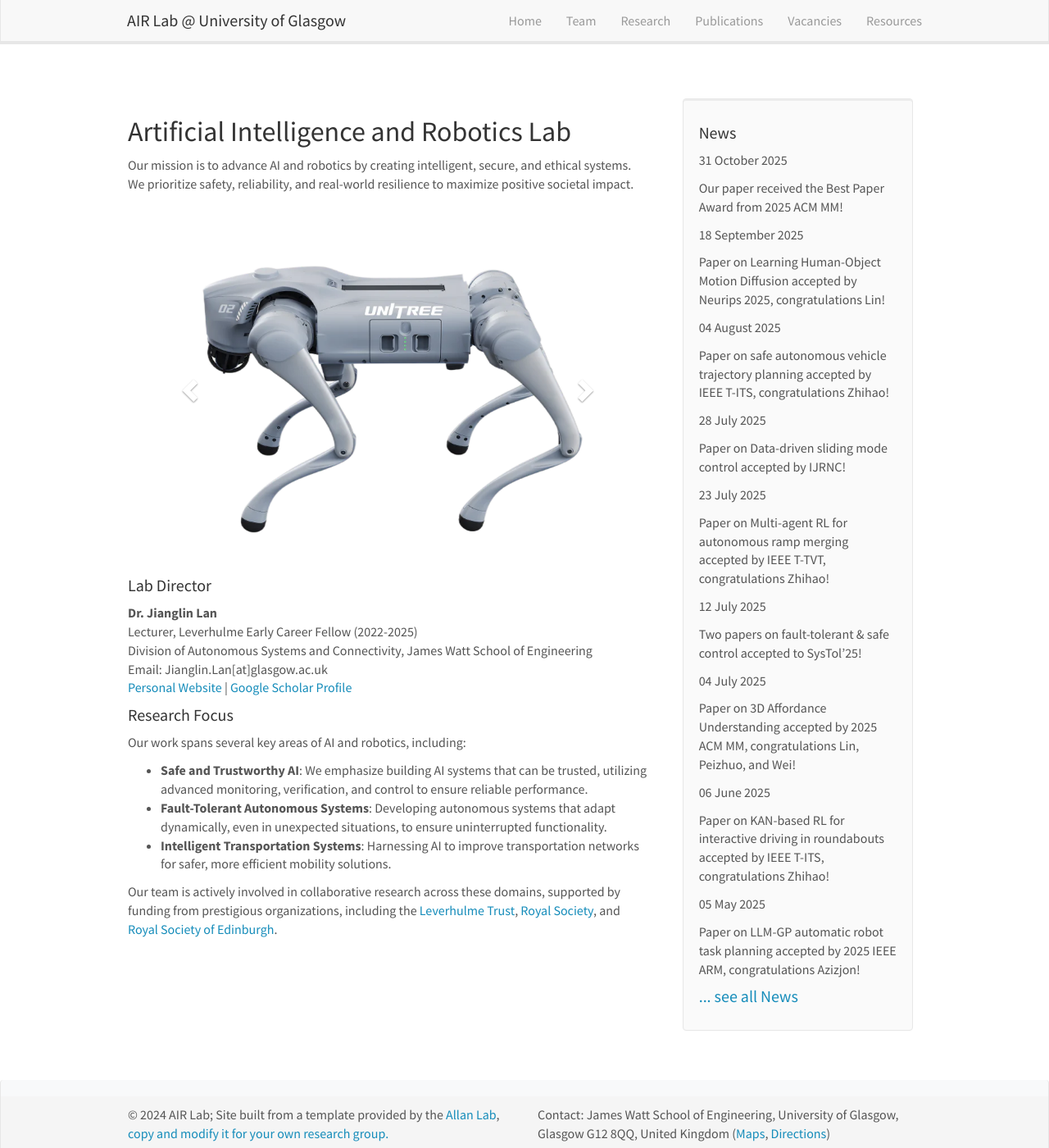
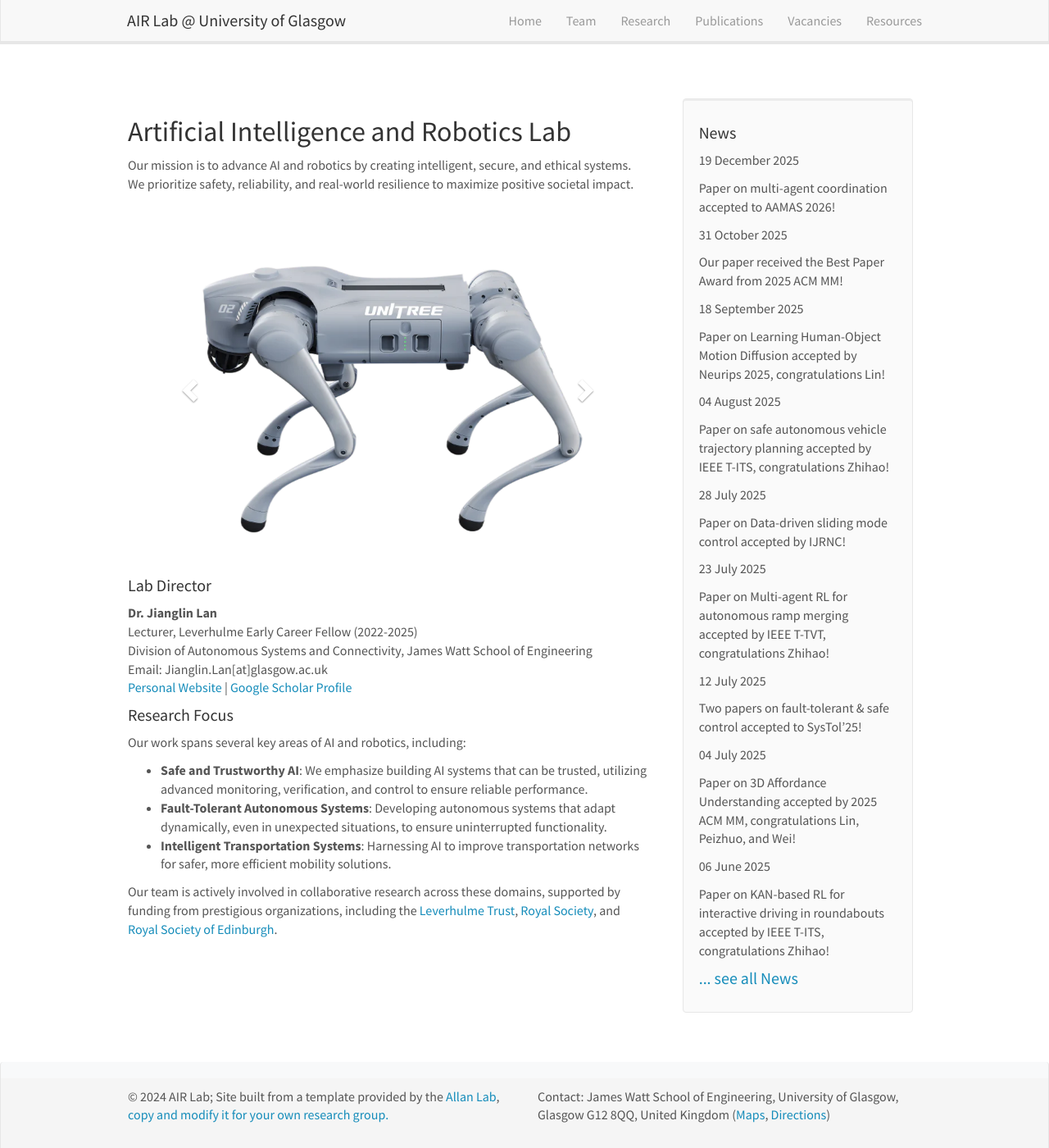
Before and after one commit to AIR-Lan/AIR-Lab, a Jekyll site: the page built from _pages/home.md, in a window 1280 px wide and 1400 px high. Shown: the whole window at 82% size. Built offline with Jekyll 4.4.1, drawn with Linux system fonts in a browser that asks for light colours; nearby versions of some CDN libraries.

Commit message:
Update news.yml

```diff
--- a/_data/news.yml
+++ b/_data/news.yml
@@ -1,3 +1,6 @@
+- date: 19 December 2025
+  headline: Paper on multi-agent coordination accepted to AAMAS 2026!
+
 - date: 31 October 2025
   headline: Our paper received the Best Paper Award from 2025 ACM MM!
 
```
